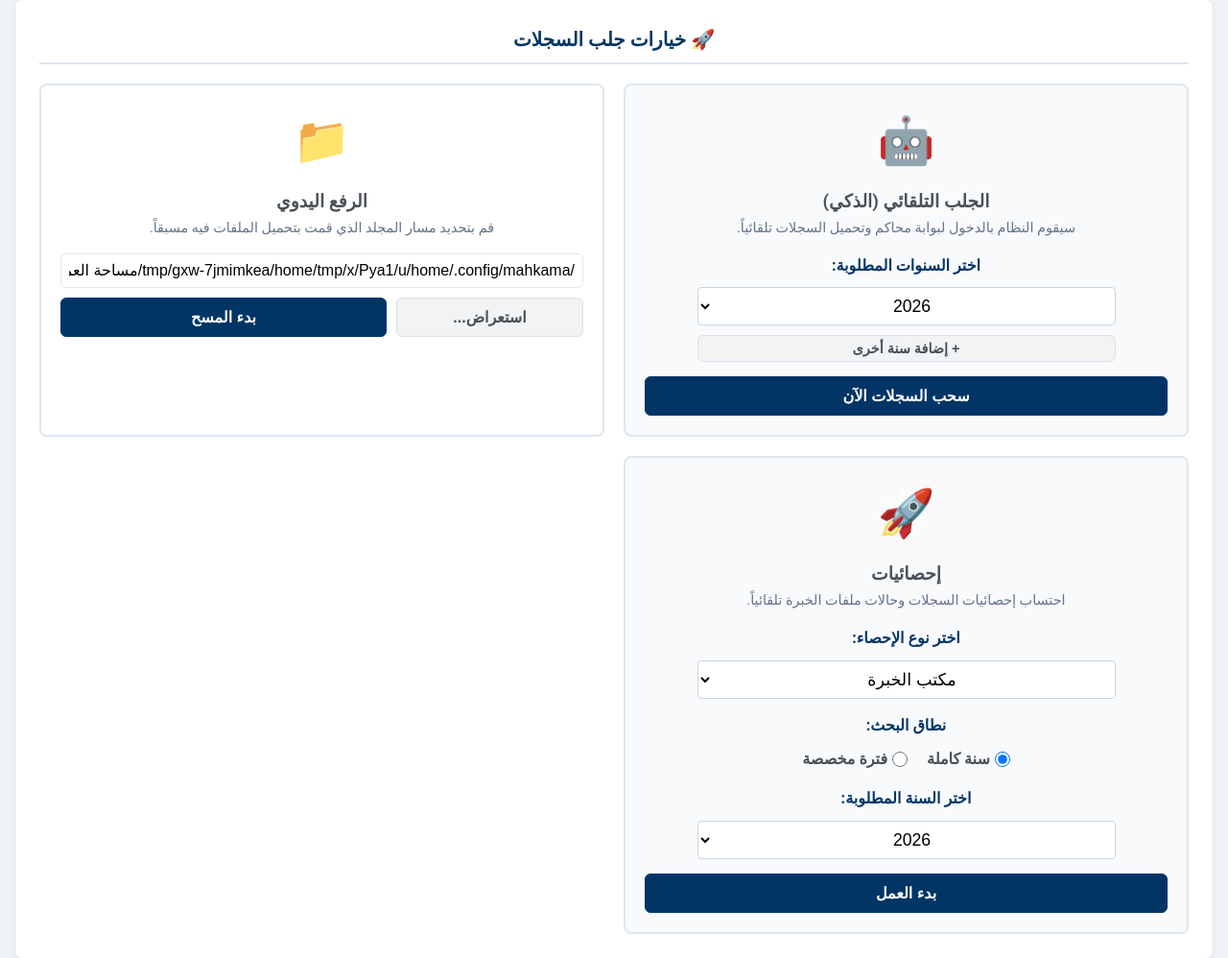
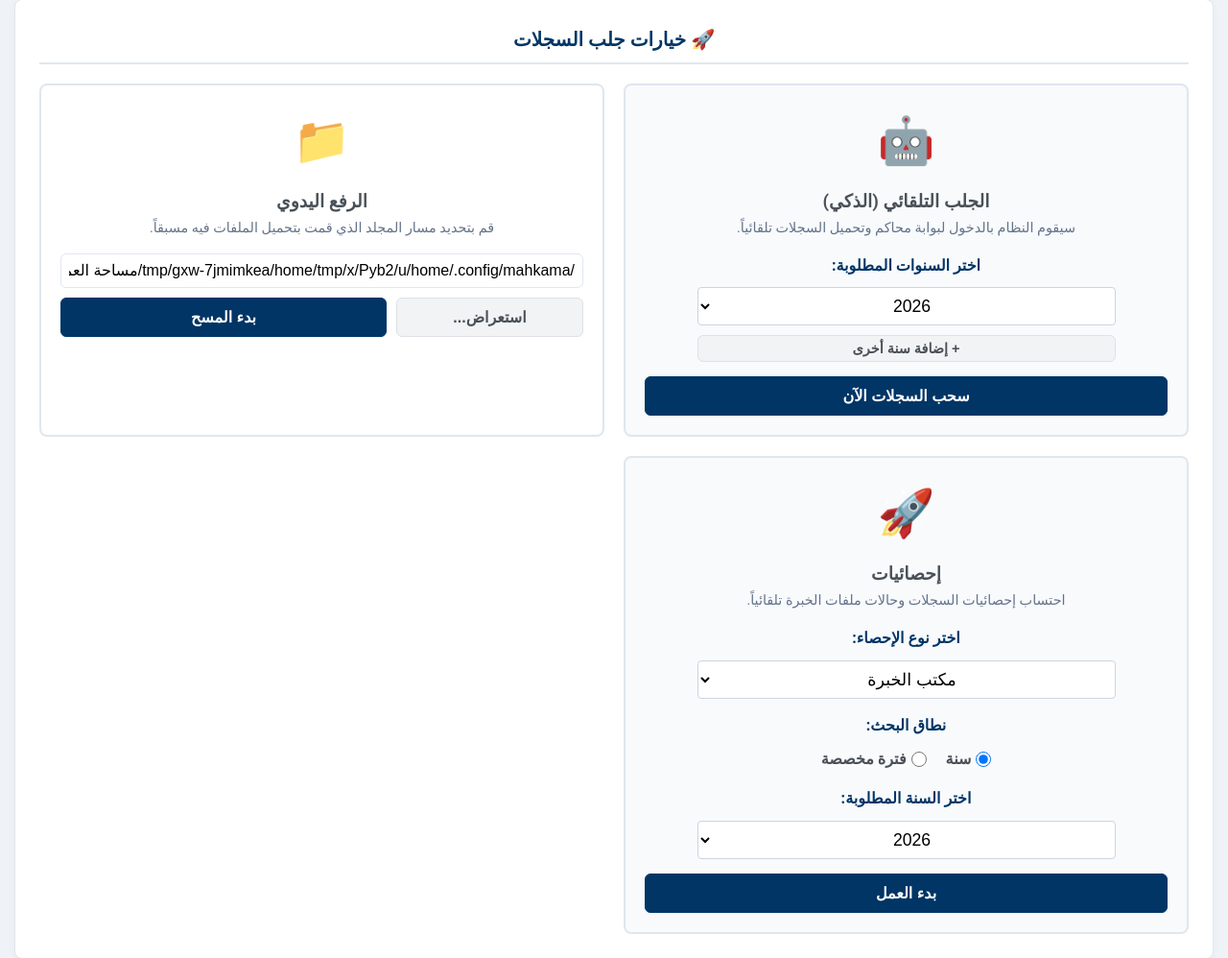
Before and after one commit to hsami7/Mahkama-Dossier-Manager, a Flask app: page / in a window 1280 px wide. Shown: the part 110-1108 px from the top of the page at 96% size. Run offline with Flask 3, Linux system fonts and the light colour scheme; data that the repository does not hold is empty.

Commit message:
Rename Whole Year option to 'سنة' in the stats range selector

```diff
--- a/templates/index.html
+++ b/templates/index.html
@@ -117,7 +117,7 @@
                         <label style="font-weight: bold; color: var(--mahakim-primary); display: block; margin-bottom: 10px;">نطاق البحث:</label>
                         <div style="display: flex; justify-content: center; gap: 20px; margin-bottom: 15px;">
                             <label style="cursor: pointer; font-weight: bold; display: flex; align-items: center; gap: 5px;">
-                                <input type="radio" name="statsRange" value="year" checked style="width: 16px; height: 16px;"> سنة كاملة
+                                <input type="radio" name="statsRange" value="year" checked style="width: 16px; height: 16px;"> سنة
                             </label>
                             <label style="cursor: pointer; font-weight: bold; display: flex; align-items: center; gap: 5px;">
                                 <input type="radio" name="statsRange" value="custom" style="width: 16px; height: 16px;"> فترة مخصصة
```
